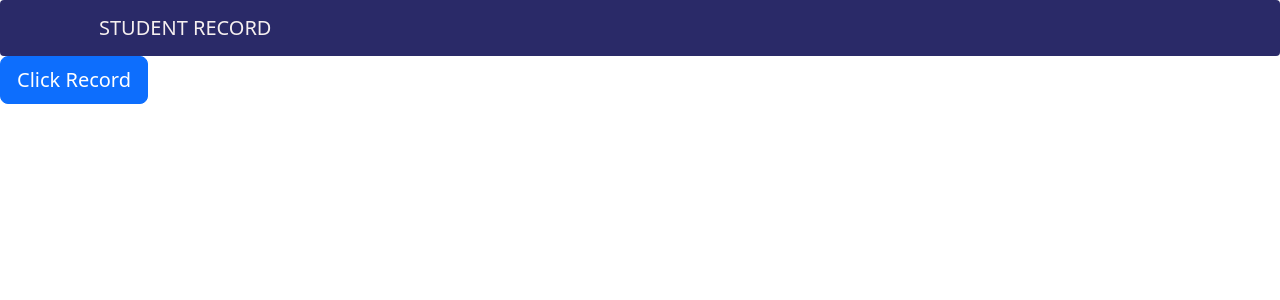
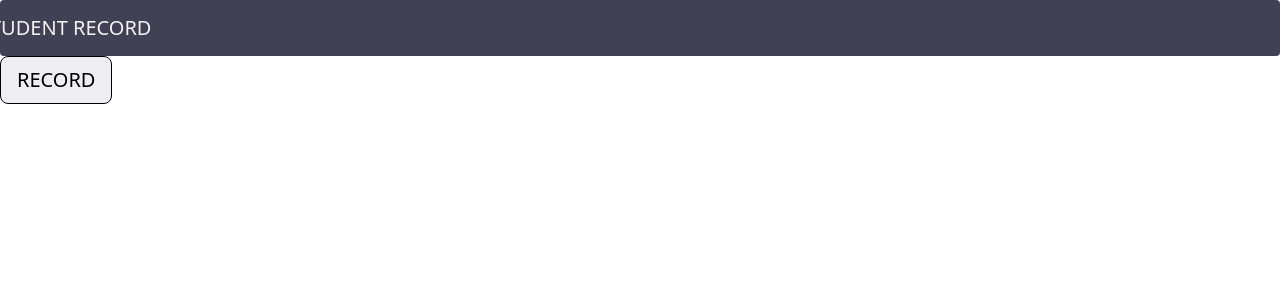
Before and after one commit to barsha-poudel/Student_Record, a React (Create React App) app: page /userdashboard in a window 1280 px wide. Shown: the top 300 px of the page. Built offline with nearby package versions, Linux system fonts and the light colour scheme.

Commit message:
giving style

```diff
--- a/src/TableComp/Add.jsx
+++ b/src/TableComp/Add.jsx
@@ -3,7 +3,7 @@ import {Button, Form} from 'react-bootstrap';
 import "bootstrap/dist/css/bootstrap.min.css";
 import {v4 as uuid} from 'uuid';
 import {Link, useNavigate} from 'react-router-dom';
-import Students from './Students';
+import Students from './StudentsObj';
 
 const Add =()=>{
     const [name, setName] = useState('')
@@ -34,7 +34,7 @@ const Add =()=>{
                 <Form.Group className='mb-3' controlId="forAddress">
                     <Form.Control type='text' placeholder='Enter Your Address' required onChange={(e) => setAddress(e.target.value)}></Form.Control>
                 </Form.Group>
-                <Button type='submit' onClick={(e)=>handleSubmit(e)}>Submit</Button>
+                <Button type='submit' onClick={(e)=>handleSubmit(e)} style={{height:"40px", width:"100px", marginLeft:"200px"}}>Submit</Button>
             </Form>
         </div>
         </>
--- /dev/null
+++ b/src/TableComp/TableComponent.css
@@ -0,0 +1,9 @@
+.table-main
+{
+    margin-Left: 62rem;
+    height: 500px;
+    width: 500px;
+}
+.table-container{
+    background-color: rgb(246, 242, 242);
+}
--- a/src/TableComp/TableComponents.jsx
+++ b/src/TableComp/TableComponents.jsx
@@ -1,9 +1,10 @@
 import {Button, Table} from 'react-bootstrap';
 import "bootstrap/dist/css/bootstrap.min.css";
-import Students from '../TableComp/Students';
+import Students from './StudentsObj';
 import { Fragment } from 'react';
 import { useState } from 'react';
 import {Link} from 'react-router-dom';
+import './TableComponent.css';
 
 
 
@@ -20,8 +21,8 @@ const TableComponent =()=>{
     return(
         <>
         <Fragment>
-            <div style={{margin:"18rem"}}>
-                <Table striped bordered hover size='sm'>
+            <div className= "table-main">
+                <Table className="table-container" striped bordered hover size='sm'>
                     <thead>
                         <tr>
                             <th>
--- a/src/UserDashboard/Dashboard.jsx
+++ b/src/UserDashboard/Dashboard.jsx
@@ -19,8 +19,8 @@ const UserDashboard = () =>{
       </Navbar>
     </Container>
         </div>
-        <Button variant="primary" size="lg" onClick={()=>setIsDisplay(!isDisplay)} >
-        Click Record
+        <Button className='create-btn' variant="primary" size="lg" onClick={()=>setIsDisplay(!isDisplay)} >
+        RECORD
       </Button>
       {isDisplay && <TableComponent/> }
 
--- a/src/UserDashboard/UserDashboard.css
+++ b/src/UserDashboard/UserDashboard.css
@@ -2,12 +2,22 @@
     margin: 0;
     box-sizing: border-box;
 }
+
 .main-container {
     width: 100%;
-    background-color: rgb(42, 42, 104);
+    background-color: rgb(65, 65, 86);
     border-radius: 4px;
 }
 .nav-content{
     color: rgb(246, 240, 240);
-    margin-left: 5px;
+    margin-left: -115px;
+
 }
+.create-btn{
+    background-color: rgb(238, 238, 243);
+    border-color:black;
+    color: black;
+}
+.create-btn :hover{
+    color: aquamarine;
+}
```
Also changed, not shown: src/TableComp/StudentsObj.jsx (renamed from src/TableComp/Students.jsx).
